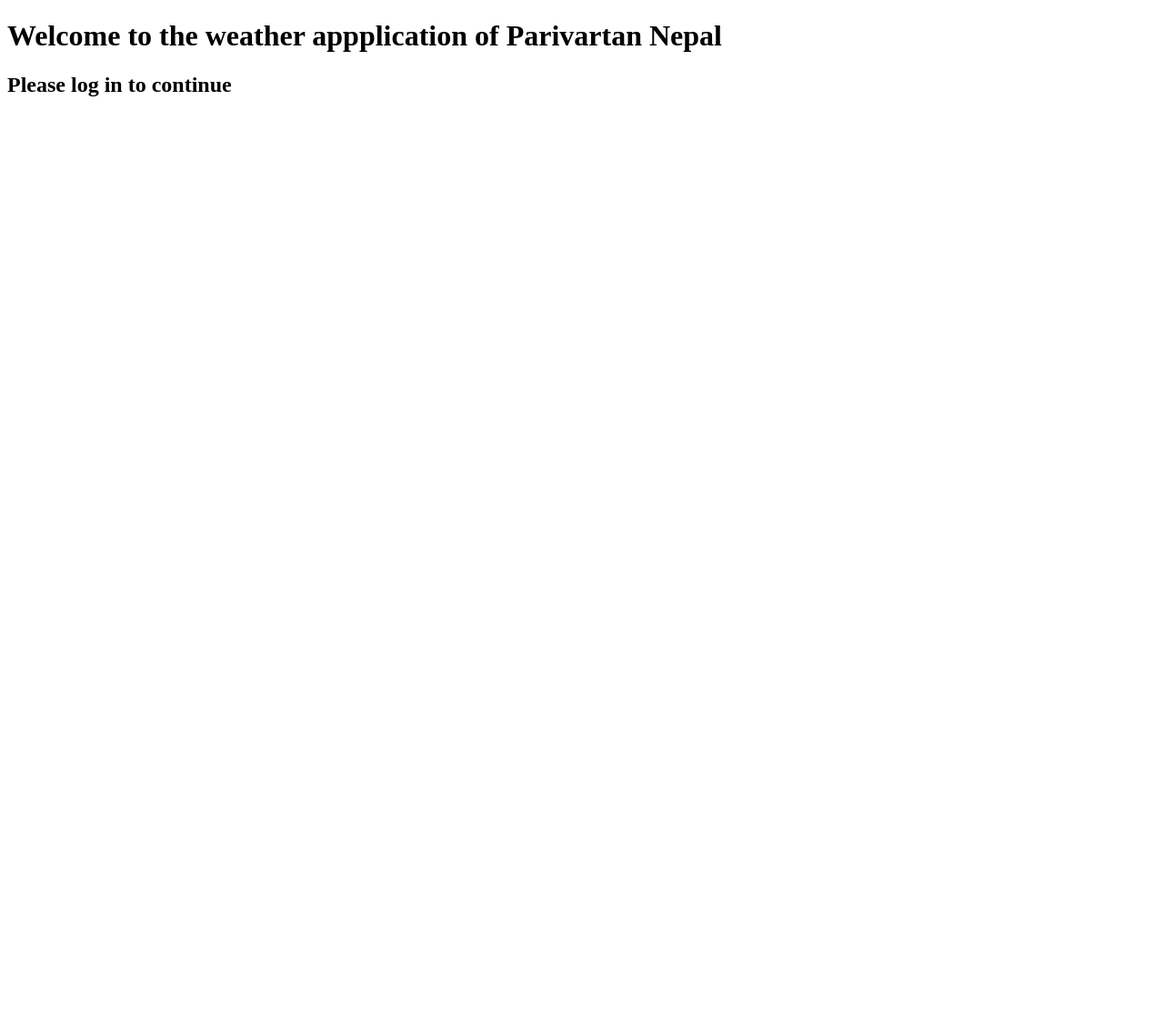
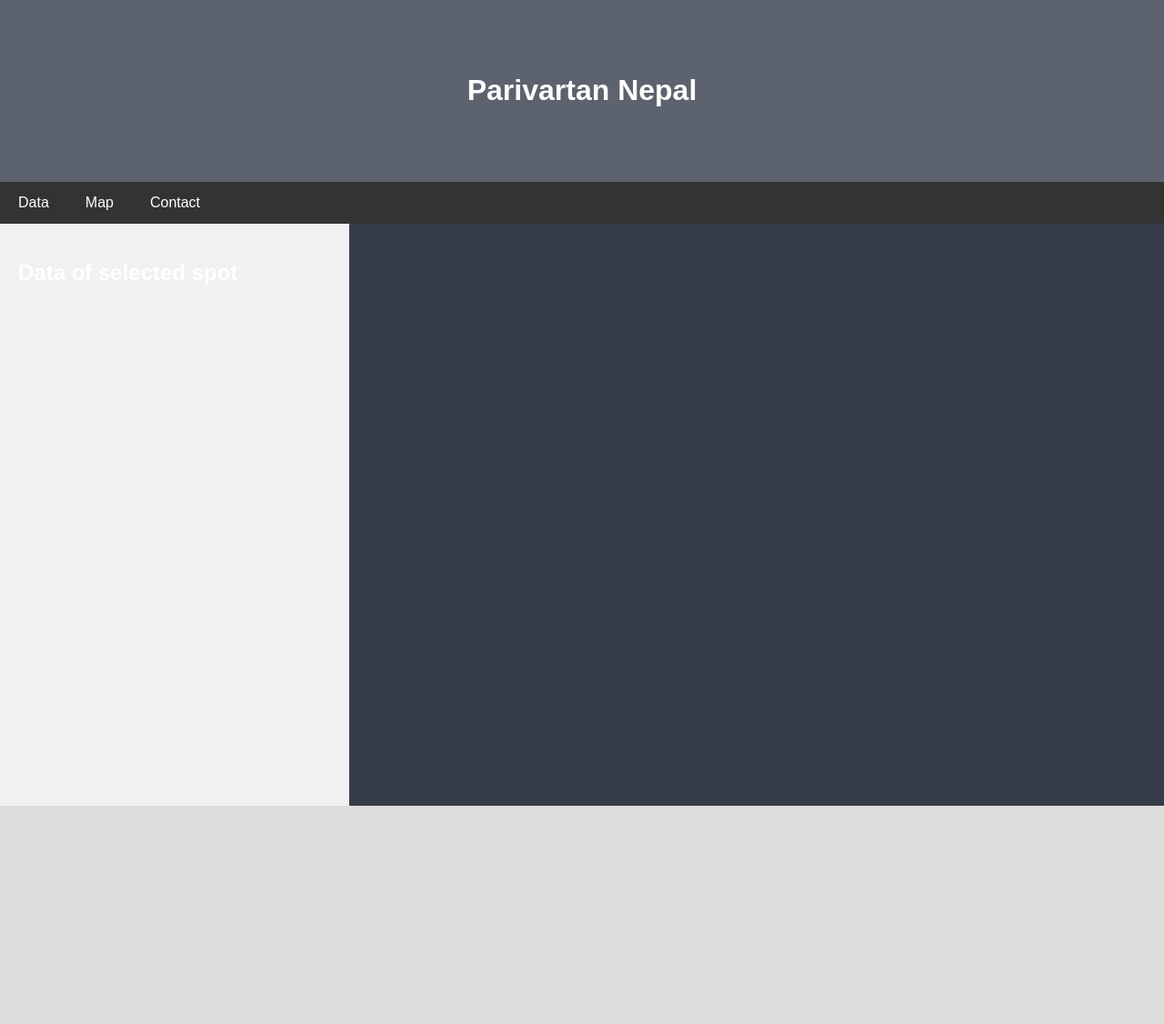
Before and after one commit to jarno4/Project2_2, a PHP site: page / in a window 1280 px wide. Shown: the whole page at 91% size. Before the commit the page ends 106 px from the top, so only its background shows below. Run offline with PHP 8.4, Linux system fonts and the light colour scheme.

Commit message:
style en wireframe

```diff
--- a/Site/index.php
+++ b/Site/index.php
@@ -1,10 +1,29 @@
 <!DOCTYPE html>
-<html>
+<html lang="en">
 	<head>
-		<title>Parivartan Nepal</title>
+		<link rel="stylesheet" type="text/css" href="style.css">
 	</head>
 	<body>
-		<h1>Welcome to the weather appplication of Parivartan Nepal</h1>
-		<h2>Please log in to continue</h2>
+		<div class="header">
+			<h1>Parivartan Nepal</h1>
+		</div>
+		<div class="navbar">
+			<a href="#data">Data</a>
+			<a href="#map">Map</a>
+			<a href="#footer">Contact</a>
+		</div>
+		<div class="row">
+			<div class="side"><a name="data">
+				<h2>Data of selected spot</h2>
+				<div class="img" style="height: 200px;"></div>
+			</div>
+			<div class="main"><a name="map">
+				<div class="img" style="height: 200px;"></div>
+				<div class="img" style="height: 200px;"></div>
+				<div class="img" style="height: 200px;"></div>
+			</div>
+		</div>
+		<div class="footer"><a name="footer">
+			<div class="img" style="height: 200px;"></div>
+		</div>
 	</body>
-</html>
--- /dev/null
+++ b/Site/style.css
@@ -0,0 +1,61 @@
+*{
+	box-sizing: border-box;
+}
+html{
+	font-family: Arial, sans-serif;
+	scroll-behavior: smooth;
+}
+body{
+	color:#fff;
+	background-color:#353d4a;
+	margin: 0px;
+}
+.header{
+	padding: 60px;
+	text-align: center;
+	background: #5c636e;
+	color: white;
+}
+.navbar{
+	overflow: hidden;
+	display: flex;
+	background-color: #333;
+}
+.navbar a {
+	color: white;
+	padding: 14px 20px;
+	text-decoration: none;
+	text-align: center;
+}
+.navbar a:hover {
+	background-color: #ddd;
+	color: black;
+}
+.row{
+	display: flex;
+	flex-wrap: wrap;
+}
+.side{
+	flex: 30%;
+	background-color: #f1f1f1;
+	padding: 20px;
+}
+.main {
+	flex: 70%;
+	background-color: #353d4a;
+	padding: 20px;
+}
+.img {
+	width: 100%;
+	padding: 20px;
+}
+.footer {
+  padding: 20px;
+  text-align: center;
+  background: #ddd;
+}
+@media (max-width: 700px) {
+  .row, .navbar {
+	flex-direction: column;
+  }
+}
```
